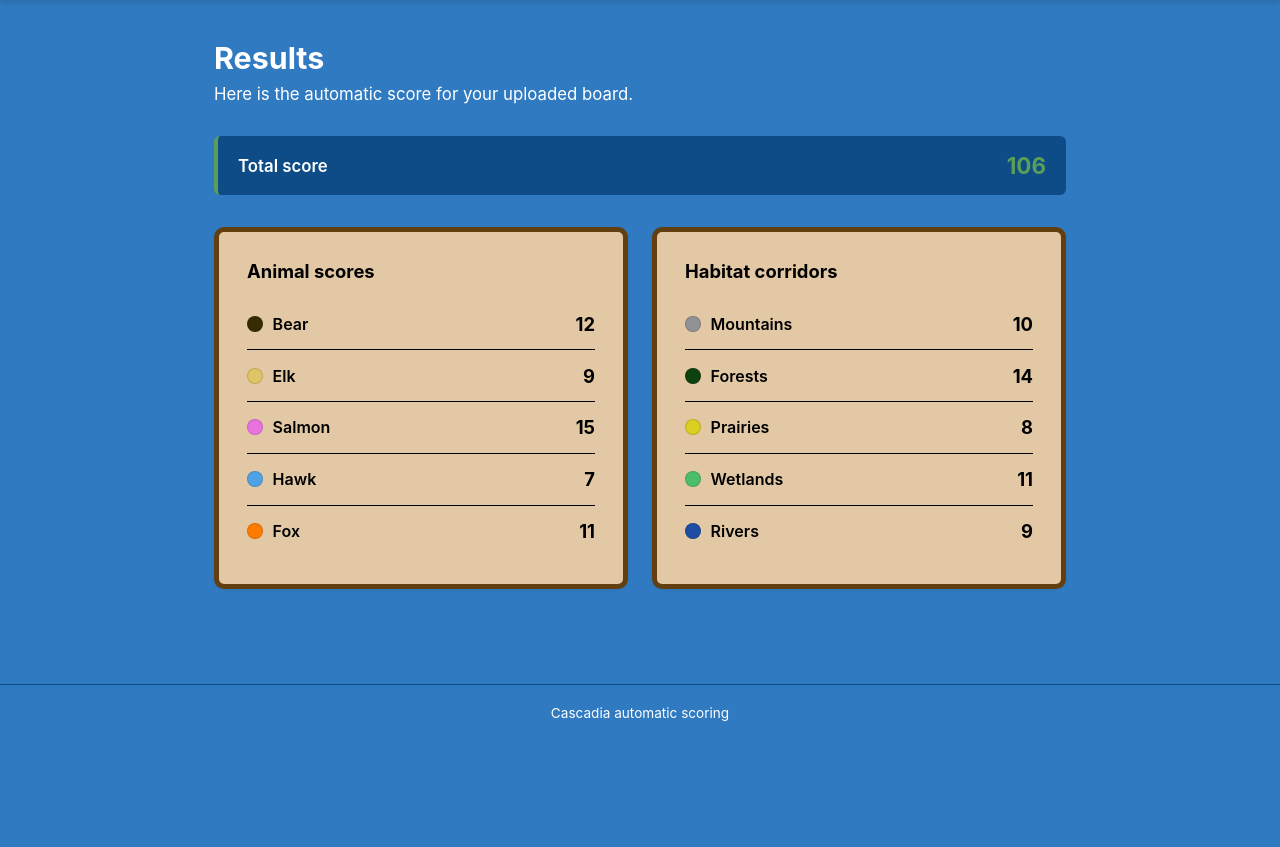
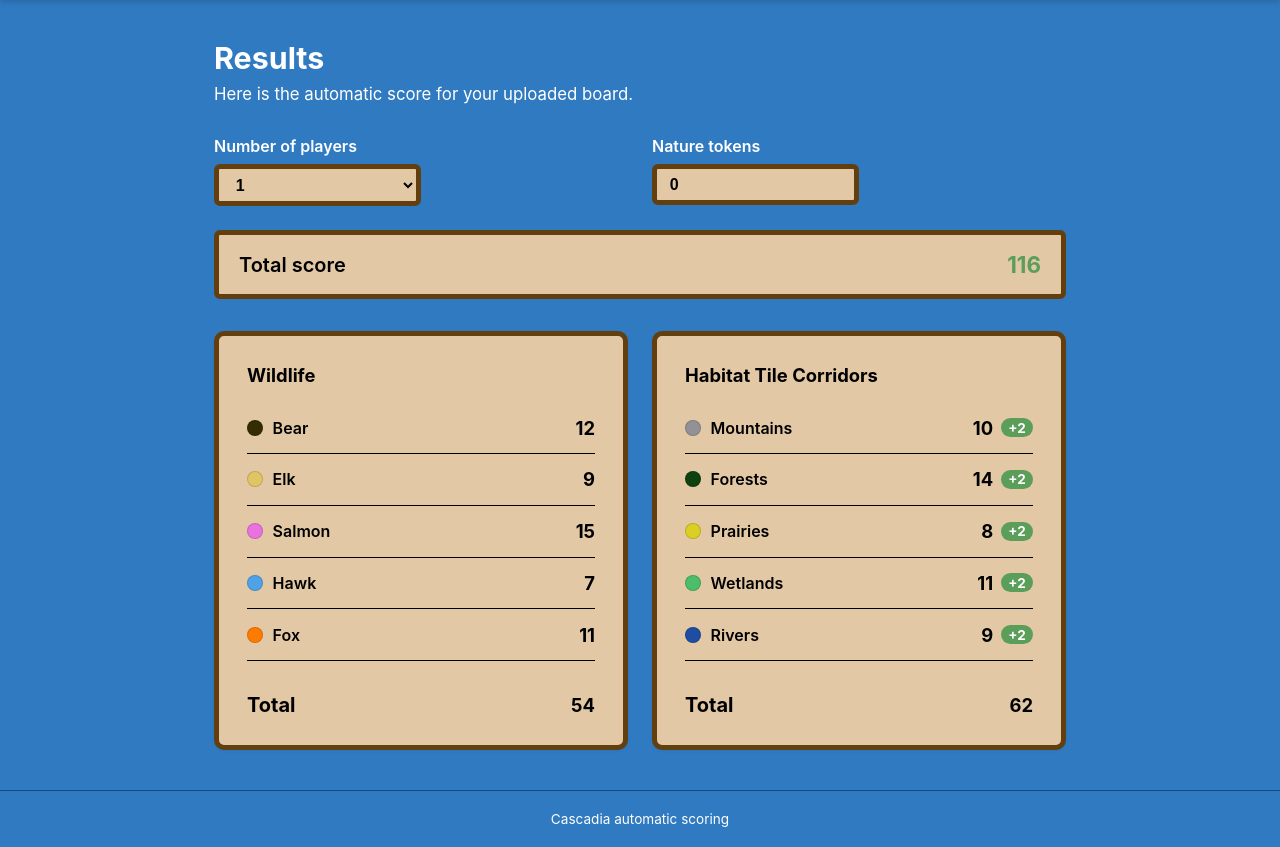
Before and after one commit to GCSchmidt/cascad-ai, a Flask app: page /result in a window 1280 px wide. Shown: the part 59-906 px from the top of the page. Before the commit the page ends 780 px from the top, so only its background shows below. Run offline with Flask 3, Linux system fonts and the light colour scheme.

Commit message:
added inputs for number of players and nature tokens

```diff
--- a/website/app.py
+++ b/website/app.py
@@ -39,13 +39,19 @@ def auto_score():
 
 @app.route("/result")
 def result():
-    total = sum(ANIMAL_SCORES.values()) + sum(HABITAT_SCORES.values())
+    animal_total = sum(ANIMAL_SCORES.values())
+    habitat_total = sum(HABITAT_SCORES.values())
+    total = animal_total + habitat_total
+    solo_bonus = sum(2 for score in HABITAT_SCORES.values() if score > 7)
     return render_template(
         "result.html",
         animals=ANIMALS,
         animal_scores=ANIMAL_SCORES,
+        animal_total=animal_total,
         habitats=HABITATS,
         habitat_scores=HABITAT_SCORES,
+        habitat_total=habitat_total,
+        solo_bonus=solo_bonus,
         total=total,
     )
 
--- a/website/static/style.css
+++ b/website/static/style.css
@@ -108,17 +108,46 @@ h1 .accent {
     color: var(--text-dark);
 }
 
+.result-controls {
+    display: grid;
+    grid-template-columns: 1fr 1fr;
+    gap: 1.5rem;
+    margin-bottom: 1.5rem;
+}
+
+.result-controls .form-group {
+    margin-top: 0;
+}
+
+.result-controls select,
+.result-controls input[type="number"] {
+    width: 50%;
+    font-size: 1rem;
+    padding: 0.4rem 0.8rem;
+    border: 5px solid var(--brown-dark);
+    border-radius: 6px;
+    background-color: var(--brown-light);
+    color: var(--text-dark);
+    outline: none;
+    font-weight: 700;
+}
+
+.result-controls select {
+    cursor: pointer;
+}
+
 .result-total {
     display: flex;
     align-items: center;
     justify-content: space-between;
     margin-bottom: 2rem;
     padding: 1rem 1.25rem;
-    background-color: var(--blue-primary-dark);
-    border-left: 4px solid var(--green-secondary);
+    background-color: var(--brown-light);
+    border: 5px solid var(--brown-dark);
     border-radius: 6px;
-    font-size: 1.05rem;
+    font-size: 1.25rem;
     font-weight: 600;
+    color: var(--text-dark);
 }
 
 .result-total strong {
@@ -136,6 +165,35 @@ h1 .accent {
     font-size: 1.15rem;
     font-weight: 700;
     color: var(--text-dark);
+}
+
+.habitat-score {
+    display: flex;
+    align-items: center;
+    gap: 0.5rem;
+}
+
+.habitat-bonus {
+    padding: 0.1rem 0.45rem;
+    font-size: 0.85rem;
+    font-weight: 700;
+    color: var(--text-bright);
+    background-color: var(--green-secondary);
+    border-radius: 999px;
+}
+
+.habitat-bonus[hidden] {
+    display: none;
+}
+
+.card-total {
+    display: flex;
+    align-items: center;
+    justify-content: space-between;
+    margin-top: 1rem;
+    padding-top: 1rem;
+    font-weight: 700;
+    font-size: 1.25rem;
 }
 
 .section {
@@ -293,7 +351,8 @@ h1 .accent {
 }
 
 @media (max-width: 700px) {
-    .result-grid {
+    .result-grid,
+    .result-controls {
         grid-template-columns: 1fr;
     }
 }
--- a/website/templates/result.html
+++ b/website/templates/result.html
@@ -5,14 +5,29 @@
     <h1>Results<span class="accent">.</span></h1>
     <p class="lead">Here is the automatic score for your uploaded board.</p>
 
+    <div class="result-controls">
+        <div class="form-group">
+            <label for="players">Number of players</label>
+            <select id="players" name="players">
+                {% for players in range(1, 5) %}
+                <option value="{{ players }}">{{ players }}</option>
+                {% endfor %}
+            </select>
+        </div>
+        <div class="form-group">
+            <label for="nature_tokens">Nature tokens</label>
+            <input type="number" id="nature_tokens" name="nature_tokens" min="0" max="20" step="1" value="0">
+        </div>
+    </div>
+
     <div class="result-total" role="status">
         <span>Total score</span>
-        <strong>{{ total }}</strong>
+        <strong id="total-score" data-base-total="{{ total }}" data-solo-bonus="{{ solo_bonus }}">{{ total + solo_bonus }}</strong>
     </div>
 
     <div class="result-grid">
         <div class="card">
-            <h2>Animal scores</h2>
+            <h2>Wildlife</h2>
             {% for animal in animals %}
             <div class="animal-row">
                 <span class="animal-label">
@@ -22,19 +37,68 @@
                 <span class="score-value">{{ animal_scores[animal] }}</span>
             </div>
             {% endfor %}
+            <div class="card-total">
+                <span>Total</span>
+                <span class="score-value">{{ animal_total }}</span>
+            </div>
         </div>
 
         <div class="card">
-            <h2>Habitat corridors</h2>
+            <h2>Habitat Tile Corridors</h2>
             {% for habitat in habitats %}
             <div class="animal-row">
                 <span class="animal-label">
                     <span class="token-dot habitat-{{ habitat|lower }}"></span>
                     {{ habitat }}
                 </span>
-                <span class="score-value">{{ habitat_scores[habitat] }}</span>
+                <span class="habitat-score">
+                    <span class="score-value">{{ habitat_scores[habitat] }}</span>
+                    {% if habitat_scores[habitat] > 7 %}
+                    <span class="habitat-bonus">+2</span>
+                    {% endif %}
+                </span>
             </div>
             {% endfor %}
+            <div class="card-total">
+                <span>Total</span>
+                <span class="score-value" id="habitat-total-score" data-base-total="{{ habitat_total }}">{{ habitat_total + solo_bonus }}</span>
+            </div>
         </div>
     </div>
+
+    <script>
+        const players = document.getElementById("players");
+        const natureTokens = document.getElementById("nature_tokens");
+        const totalScore = document.getElementById("total-score");
+        const habitatTotalScore = document.getElementById("habitat-total-score");
+        const habitatBonuses = document.querySelectorAll(".habitat-bonus");
+        const baseTotal = Number(totalScore.dataset.baseTotal);
+        const habitatBaseTotal = Number(habitatTotalScore.dataset.baseTotal);
+        const soloBonus = Number(totalScore.dataset.soloBonus);
+
+        function natureTokenValue() {
+            const value = parseInt(natureTokens.value, 10) || 0;
+            return Math.min(20, Math.max(0, value));
+        }
+
+        function updateScore() {
+            const isSolo = players.value === "1";
+            const bonus = isSolo ? soloBonus : 0;
+            totalScore.textContent = baseTotal + bonus + natureTokenValue();
+            habitatTotalScore.textContent = habitatBaseTotal + bonus;
+            habitatBonuses.forEach((element) => {
+                element.hidden = !isSolo;
+            });
+        }
+
+        natureTokens.addEventListener("input", updateScore);
+
+        natureTokens.addEventListener("change", () => {
+            natureTokens.value = natureTokenValue();
+            updateScore();
+        });
+
+        players.addEventListener("change", updateScore);
+        updateScore();
+    </script>
 {% endblock %}
```
